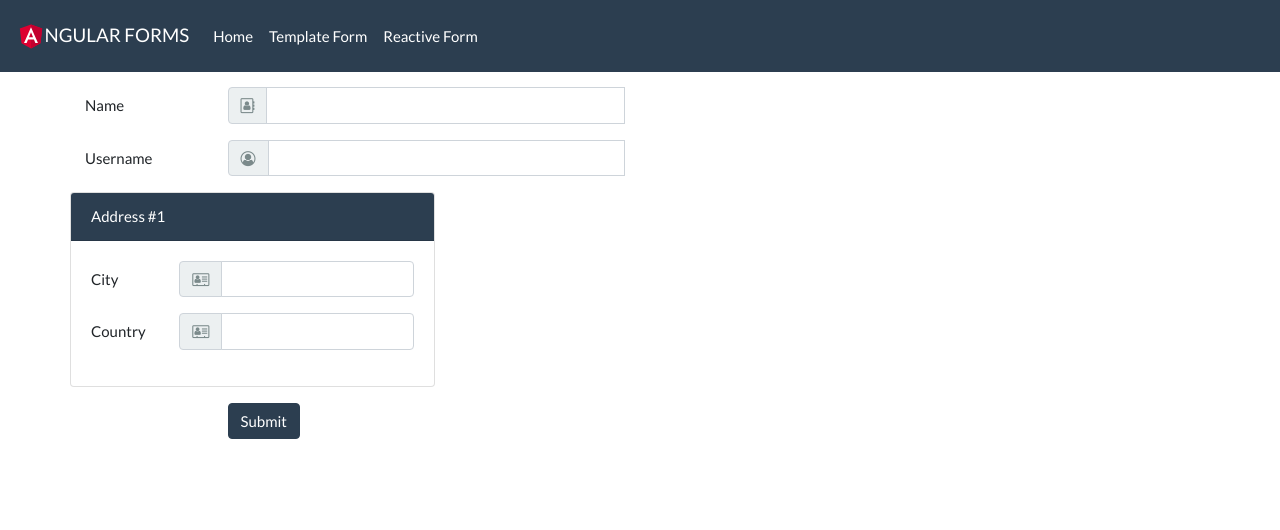
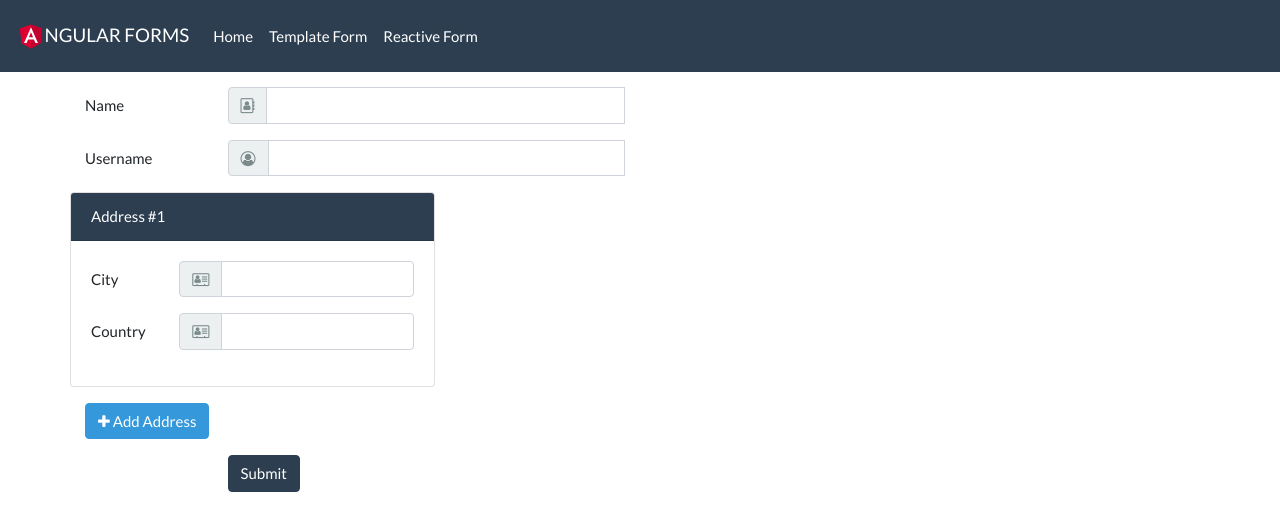
Before and after one commit to venkatesh-pai/Angular-Forms-ScotchIO, an Angular app: page /reactive-form in a window 1280 px wide. Shown: the top 530 px of the page. Built offline with nearby package versions, Linux system fonts and the light colour scheme.

Commit message:
15 - Add and Remove Addresses

```diff
--- a/src/app/reactive-form/reactive-form.component.html
+++ b/src/app/reactive-form/reactive-form.component.html
@@ -60,6 +60,12 @@
         <div class="card">
           <div class="card-header bg-primary text-white">
             Address #{{ i + 1 }}
+            <a
+              class="btn btn-xs btn-danger float-right"
+              *ngIf="form.get('addresses')['controls'].length > 1"
+              (click)="removeAddressForm(i)"
+              ><i class="fa fa-remove"></i>
+            </a>
           </div>
           <div class="card-body" [formGroupName]="i">
             <div class="form-group row">
@@ -103,7 +109,13 @@
           </div>
         </div>
       </div>
-
+      <div class="form-group row">
+        <div class="col-4">
+          <a class="btn btn-info" (click)="addAddressForm()"
+            ><i class="fa fa-plus"></i> Add Address
+          </a>
+        </div>
+      </div>
       <div class="form-group row">
         <div class="offset-3 col-9">
           <button name="submit" type="submit" class="btn btn-primary">
--- a/src/app/reactive-form/reactive-form.component.ts
+++ b/src/app/reactive-form/reactive-form.component.ts
@@ -1,5 +1,5 @@
 import { Component, OnInit } from '@angular/core';
-import { FormGroup, FormBuilder, Validators } from '@angular/forms';
+import { FormGroup, FormBuilder, Validators, FormArray } from '@angular/forms';
 
 @Component({
   selector: 'app-reactive-form',
@@ -69,6 +69,19 @@ export class ReactiveFormComponent implements OnInit {
     }
   }
 
+  addAddressForm(): void {
+    const addresses = this.form.get('addresses') as FormArray;
+    addresses.push(this.fb.group({
+      city: [''],
+      country: ['']
+    }));
+  }
+
+  removeAddressForm(index: number): void {
+    const addresses = this.form.get('addresses') as FormArray;
+    addresses.removeAt(index);
+  }
+
   processForm(): void {
     console.log('processForm:', this.form.value);
   }
```
